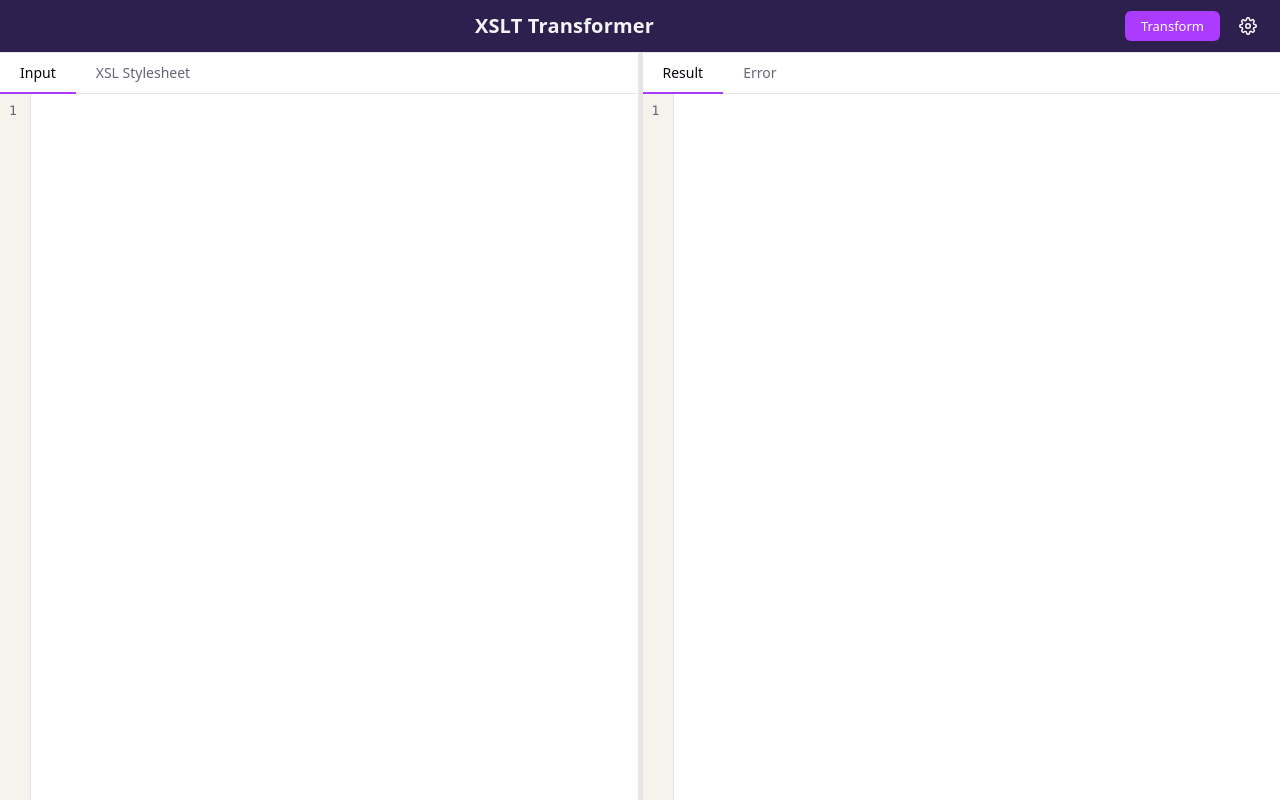
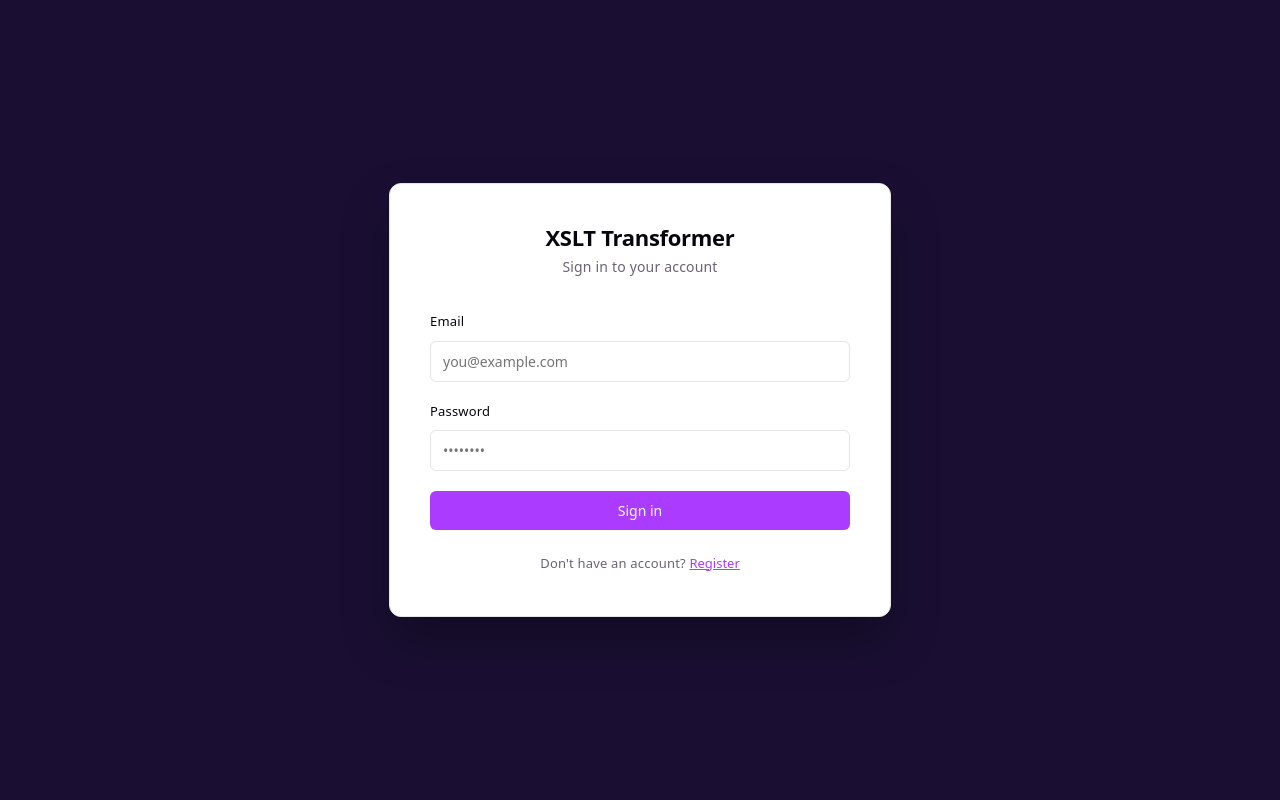
Before and after one commit to tim-riep/xslt-tool, a React (Vite) app in the folder packages/frontend/: page / in a window 1280 px wide. Built offline with nearby package versions, Linux system fonts and the light colour scheme.

Commit message:
Add login and register pages

```diff
--- a/packages/frontend/src/App.tsx
+++ b/packages/frontend/src/App.tsx
@@ -1,7 +1,10 @@
 import { useState, useEffect, useRef, useCallback } from 'react'
 import CodeEditor from './CodeEditor'
+import Login from './pages/Login'
+import Register from './pages/Register'
 import './App.css'
 
+type Page = 'login' | 'register' | 'app'
 type LeftTab = 'input' | 'stylesheet'
 type RightTab = 'result' | 'error'
 type Theme = 'light' | 'dark'
@@ -9,6 +12,7 @@ type Theme = 'light' | 'dark'
 export default function App() {
   'use no memo'
 
+  const [page, setPage] = useState<Page>('login')
   const [activeLeftTab, setActiveLeftTab] = useState<LeftTab>('input')
   const [activeRightTab, setActiveRightTab] = useState<RightTab>('result')
   const [inputValue, setInputValue] = useState('')
@@ -63,6 +67,9 @@ export default function App() {
       document.removeEventListener('mouseup', onMouseUp)
     }
   }, [])
+
+  if (page === 'login') return <Login onNavigateToRegister={() => setPage('register')} />
+  if (page === 'register') return <Register onNavigateToLogin={() => setPage('login')} />
 
   return (
     <div className="app">
--- /dev/null
+++ b/packages/frontend/src/pages/Auth.css
@@ -0,0 +1,110 @@
+.auth-page {
+  display: flex;
+  flex: 1;
+  align-items: center;
+  justify-content: center;
+  min-height: 100svh;
+  background: #1a0f33;
+}
+
+.auth-card {
+  background: var(--bg);
+  border: 1px solid var(--border);
+  border-radius: 12px;
+  padding: 40px;
+  width: 100%;
+  max-width: 420px;
+  box-shadow: 0 24px 48px rgba(0, 0, 0, 0.3);
+}
+
+.auth-title {
+  font-size: 22px;
+  font-weight: 700;
+  color: var(--text-h);
+  margin: 0 0 4px;
+  text-align: center;
+  letter-spacing: -0.3px;
+}
+
+.auth-subtitle {
+  font-size: 14px;
+  color: var(--text);
+  text-align: center;
+  margin: 0 0 28px;
+}
+
+.auth-form {
+  display: flex;
+  flex-direction: column;
+  gap: 16px;
+}
+
+.auth-row {
+  display: flex;
+  gap: 12px;
+}
+
+.auth-field {
+  display: flex;
+  flex-direction: column;
+  gap: 6px;
+  flex: 1;
+}
+
+.auth-label {
+  font-size: 13px;
+  font-weight: 500;
+  color: var(--text-h);
+}
+
+.auth-input {
+  padding: 10px 12px;
+  font-size: 14px;
+  font-family: var(--sans);
+  background: var(--bg);
+  color: var(--text-h);
+  border: 1px solid var(--border);
+  border-radius: 6px;
+  outline: none;
+  transition: border-color 0.15s;
+}
+
+.auth-input:focus {
+  border-color: var(--accent);
+}
+
+.auth-button {
+  margin-top: 4px;
+  padding: 10px;
+  font-size: 14px;
+  font-weight: 500;
+  font-family: var(--sans);
+  background: var(--accent);
+  color: #fff;
+  border: none;
+  border-radius: 6px;
+  cursor: pointer;
+  transition: opacity 0.15s;
+}
+
+.auth-button:hover {
+  opacity: 0.85;
+}
+
+.auth-switch {
+  margin: 20px 0 0;
+  font-size: 13px;
+  color: var(--text);
+  text-align: center;
+}
+
+.auth-link {
+  background: none;
+  border: none;
+  color: var(--accent);
+  font-size: 13px;
+  font-family: var(--sans);
+  cursor: pointer;
+  padding: 0;
+  text-decoration: underline;
+}
--- /dev/null
+++ b/packages/frontend/src/pages/Login.tsx
@@ -0,0 +1,47 @@
+import './Auth.css'
+
+interface LoginProps {
+  onNavigateToRegister: () => void
+}
+
+export default function Login({ onNavigateToRegister }: LoginProps) {
+  return (
+    <div className="auth-page">
+      <div className="auth-card">
+        <h1 className="auth-title">XSLT Transformer</h1>
+        <p className="auth-subtitle">Sign in to your account</p>
+
+        <form className="auth-form">
+          <div className="auth-field">
+            <label className="auth-label">Email</label>
+            <input
+              className="auth-input"
+              type="email"
+              placeholder="you@example.com"
+              autoComplete="email"
+            />
+          </div>
+
+          <div className="auth-field">
+            <label className="auth-label">Password</label>
+            <input
+              className="auth-input"
+              type="password"
+              placeholder="••••••••"
+              autoComplete="current-password"
+            />
+          </div>
+
+          <button type="submit" className="auth-button">Sign in</button>
+        </form>
+
+        <p className="auth-switch">
+          Don't have an account?{' '}
+          <button className="auth-link" onClick={onNavigateToRegister}>
+            Register
+          </button>
+        </p>
+      </div>
+    </div>
+  )
+}
--- /dev/null
+++ b/packages/frontend/src/pages/Register.tsx
@@ -0,0 +1,68 @@
+import './Auth.css'
+
+interface RegisterProps {
+  onNavigateToLogin: () => void
+}
+
+export default function Register({ onNavigateToLogin }: RegisterProps) {
+  return (
+    <div className="auth-page">
+      <div className="auth-card">
+        <h1 className="auth-title">XSLT Transformer</h1>
+        <p className="auth-subtitle">Create a new account</p>
+
+        <form className="auth-form">
+          <div className="auth-row">
+            <div className="auth-field">
+              <label className="auth-label">First name</label>
+              <input
+                className="auth-input"
+                type="text"
+                placeholder="John"
+                autoComplete="given-name"
+              />
+            </div>
+            <div className="auth-field">
+              <label className="auth-label">Last name</label>
+              <input
+                className="auth-input"
+                type="text"
+                placeholder="Doe"
+                autoComplete="family-name"
+              />
+            </div>
+          </div>
+
+          <div className="auth-field">
+            <label className="auth-label">Email</label>
+            <input
+              className="auth-input"
+              type="email"
+              placeholder="you@example.com"
+              autoComplete="email"
+            />
+          </div>
+
+          <div className="auth-field">
+            <label className="auth-label">Password</label>
+            <input
+              className="auth-input"
+              type="password"
+              placeholder="••••••••"
+              autoComplete="new-password"
+            />
+          </div>
+
+          <button type="submit" className="auth-button">Create account</button>
+        </form>
+
+        <p className="auth-switch">
+          Already have an account?{' '}
+          <button className="auth-link" onClick={onNavigateToLogin}>
+            Sign in
+          </button>
+        </p>
+      </div>
+    </div>
+  )
+}
```
